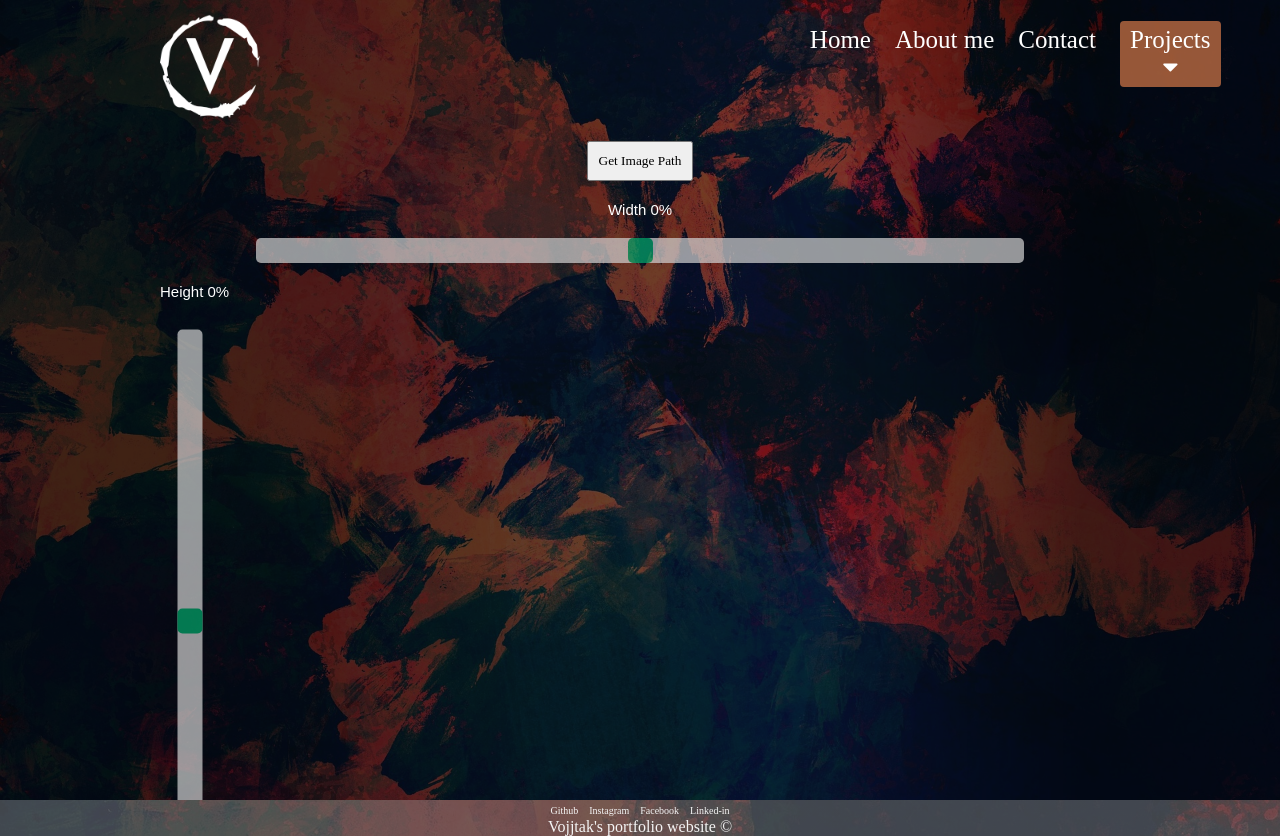
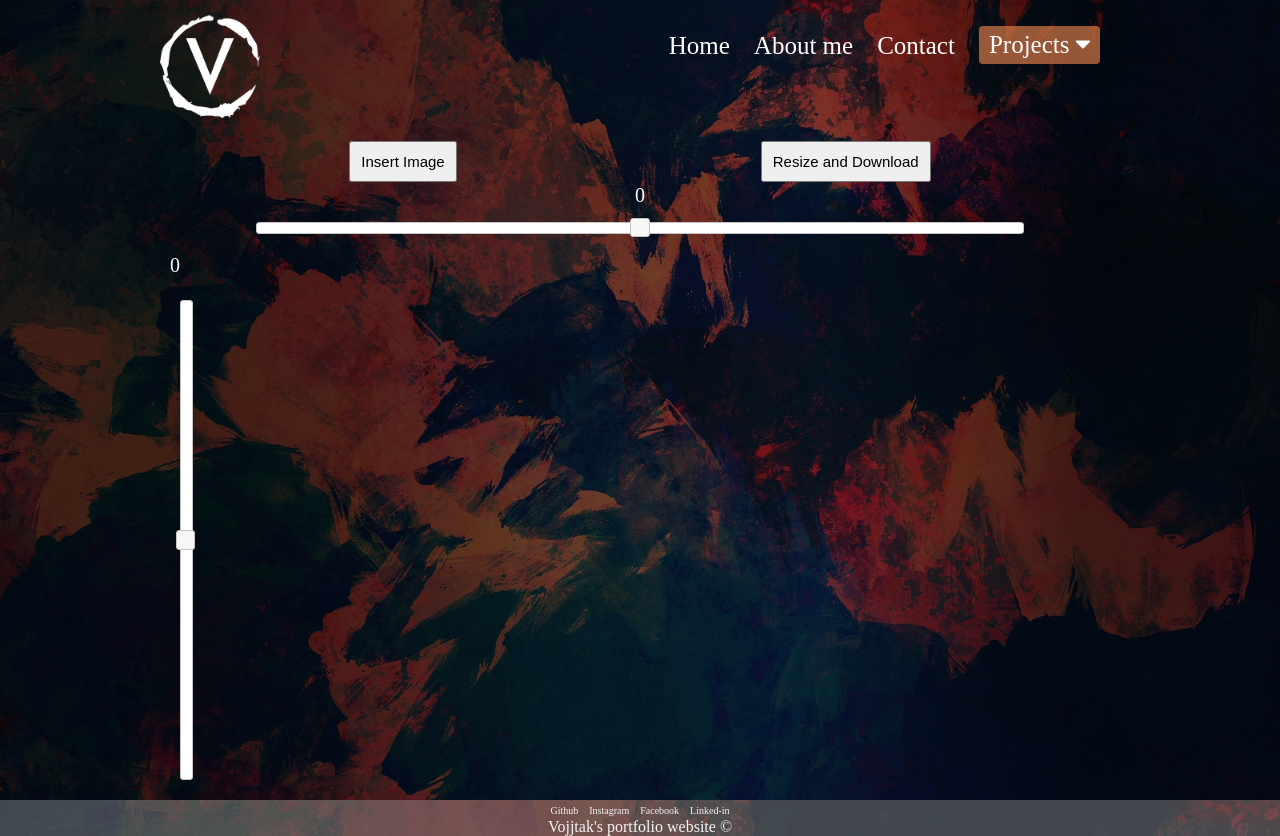
Before and after one commit to Vojjtak/Flask_portfolio_withApps, a Flask app: page /imageresizer in a window 1280 px wide. Run offline with Flask 3, Linux system fonts and the light colour scheme; some libraries are stand-ins or nearby versions.

Commit message:
Resizer not functional... displays image only. New jquery sliders.
Dropdown button recreated.

Recreated part of site responsibility.

```diff
--- a/main.py
+++ b/main.py
@@ -5,6 +5,7 @@ from email.message import EmailMessage
 from emailing import PASSWORD, RECEIVER, SENDER
 import ssl
 import resizer
+from bs4 import BeautifulSoup
 
 
 app = Flask(__name__, template_folder='website/templates',
@@ -88,11 +89,14 @@ def img_res():
     return render_template("/apps/imageresizer.html")
 
 
-@app.route("/get_img_path", methods=['POST'])
+@app.route("/get_img_path", methods=['POST', 'GET'])
 def img_path():
     if request.method == "POST":
         image_name = resizer.choose_image()
+        print(request.form.get("sliderValue"))
         return jsonify({'image_name': image_name})
+
+
 
 # EXCEL ART #
 
--- a/resizer.py
+++ b/resizer.py
@@ -6,7 +6,10 @@ import os
 
 
 def choose_image():
-    image_path = tk.filedialog.askopenfilename()
+    root = tk.Tk()
+    root.withdraw()
+    root.attributes("-topmost", True)
+    image_path = tk.filedialog.askopenfilename(parent=root)
     name = os.path.split(image_path)
     img = Image.open(image_path)
     img.save(f"website/static/temp/{name[1]}")
--- a/website/static/js/script.js
+++ b/website/static/js/script.js
@@ -40,7 +40,7 @@ $(function() {
 
     $("#download-button").click(function(event) {
         event.preventDefault();
-        var url = $("#url-input").val(); // Get the URL from the hidden input
+        var url = $("#url-input").val();
         downloadVideo(url);
     });
 });
@@ -123,30 +123,3 @@ $(document).ready(function() {
         }
     );
 });
-
-document.addEventListener("DOMContentLoaded", function() {
-    var elem = document.querySelector('input[type="range"][name="1"]');
-
-    var rangeValue = function(){
-        var newValue = elem.value;
-        var target = document.querySelector('.value_horizontal');
-        target.innerHTML = 'Width '+ newValue + '%';
-
-    }
-
-    elem.addEventListener("input", rangeValue);
-});
-
-
-
-document.addEventListener("DOMContentLoaded", function() {
-    var elem = document.querySelector('input[type="range"][name="2"]');
-
-    var rangeValue = function(){
-        var newValue = elem.value;
-        var target = document.querySelector('.value_vertical');
-        target.innerHTML = 'Height ' + newValue + '%';
-    }
-
-    elem.addEventListener("input", rangeValue);
-});
--- a/website/static/styles/index.css
+++ b/website/static/styles/index.css
@@ -111,6 +111,10 @@ navigation {
     background-attachment: fixed;
 }
 
+nav {
+
+}
+
 ul {
     margin-top: 16px;
 }
@@ -122,8 +126,6 @@ nav ul {
 nav ul li {
     display: inline-block;
     margin-left: 20px;
-    margin-top: 10px;
-    position: sticky;
 }
 
 .navbar ul li a:link,
@@ -142,6 +144,11 @@ nav ul li {
 }
 
 /****************************** Navigation Dropdown ******************************/
+.roll {
+    position: relative;
+    top: 10px;
+}
+
 .dropdown {
   overflow: hidden;
   width: 100%;
@@ -159,8 +166,8 @@ nav ul li {
   background-color: rgba(214, 121, 73, 0.7);
   border-radius: 4px;
   font-family: inherit;
-  position: absolute;
-  top: -27px;
+  position: inherit;
+  margin-right: 20px;
 
 }
 
@@ -172,25 +179,27 @@ nav ul li {
   display: none;
   position: absolute;
   background-color: rgba(214, 121, 73, 1);
-  min-width: 160px;
+  width: 160px;
   box-shadow: 0px 8px 16px 0px rgba(0,0,0,0.7);
   z-index: 2;
   max-height: 400px;
   overflow-y: auto;
   border-radius: 5px;
-  position: absolute;
-  top: 12px;
+  top: 38px;
 
 }
-
+.dropdown-content p {
+    font-size: 20px;
+}
 .dropdown-content a {
   float: none;
-  padding: 5px 5px;
+  padding: 5px 10px;
   margin-top: 10px;
   margin-bottom: 10px;
   text-decoration: none;
   display: block;
-  text-align: left;
+  text-align: center;
+  font-size: 10px;
   max-height: 200px; /* Adjust the maximum height as needed */
   overflow-y: auto;
 }
@@ -310,6 +319,12 @@ body {
     font-family: Arial;
 }
 /****************************** YTB download ******************************/
+
+#last {
+    text-align: center;
+    margin-top: 30px;
+    font-size: 40px;
+}
 
 #url-input {
     width: 80%;
@@ -438,86 +453,44 @@ td {
 
 /************************* image resizer *****************************/
 /************************* HORIZONTAL SLIDER *****************************/
-
-/* The slider itself */
-.horizontal_slider {
-    border-radius: 5px;
-  -webkit-appearance: none;  /* Override default CSS styles */
-  appearance: none;
-  width: 80%; /* Full-width */
-  height: 25px; /* Specified height */
-  background: #d3d3d3; /* Grey background */
-  outline: none; /* Remove outline */
-  opacity: 0.7; /* Set transparency (for mouse-over effects on hover) */
-  -webkit-transition: .2s; /* 0.2 seconds transition on hover */
-  transition: opacity .2s;
+.sliders {
+    display: block;
+    margin: 0 auto;
+    height: 0;
 }
 
-/* Mouse-over effects */
-.horizontal_slider:hover {
-  opacity: 1; /* Fully shown on mouse-over */
+
+#slider_height {
+    height: 60%;
+    max-width: 920px;
+    display: grid;
+    margin: 0 20px 20px 20px;
+    position: absolute;
+    top: 300px;
 }
 
-/* The slider handle (use -webkit- (Chrome, Opera, Safari, Edge) and -moz- (Firefox) to override default look) */
-.horizontal_slider::-webkit-slider-thumb {
-    border-radius: 5px;
-  -webkit-appearance: none; /* Override default look */
-  appearance: none;
-  width: 25px; /* Set a specific slider handle width */
-  height: 25px; /* Slider handle height */
-  background: #04AA6D; /* Green background */
-  cursor: pointer; /* Cursor on hover */
+#value_height {
+    font-size: 20px;
+    color: white;
+    position: relative;
+    text-align: center;
+    top: -70px;
+    display: block;
+    margin-right: 20px;
+}
+/************************* VERTICAL SLIDER *****************************/
+#slider_width {
+    width: 80%;
+    display: block;
+    margin: 20px auto 20px auto;
 }
 
-.horizontal_slider::-moz-range-thumb {
-  width: 25px; /* Set a specific slider handle width */
-  height: 25px; /* Slider handle height */
-  background: #04AA6D; /* Green background */
-  cursor: pointer; /* Cursor on hover */
-}
+#value_width {
+    font-size: 20px;
+    color: white;
+    float: left;
+    margin-left: 10px;
 
-#width {
-    display: block;
-    margin: 20px auto;
-}
-
-/************************* VERTICAL SLIDER *****************************/
-  .vertical_slider {
-        appearance: none;
-        width: 583px;
-        height: 25px;
-        float: left;
-        display: block;
-        margin: -130px 0px 0px 30px;
-        border-radius: 5px;
-        background: #d3d3d3;
-        outline: none;
-        opacity: 0.7;
-        transition: opacity 0.2s;
-        transform: rotate(270deg);
-        transform-origin: left;
-    }
-
-    .vertical_slider:hover {
-  opacity: 1; /* Fully shown on mouse-over */
-}
-
-/* The slider handle (use -webkit- (Chrome, Opera, Safari, Edge) and -moz- (Firefox) to override default look) */
-.vertical_slider::-webkit-slider-thumb {
-    border-radius: 5px;
-  -webkit-appearance: none; /* Override default look */
-  appearance: none;
-  width: 25px; /* Set a specific slider handle width */
-  height: 25px; /* Slider handle height */
-  background: #04AA6D; /* Green background */
-  cursor: pointer; /* Cursor on hover */
-}
-
-.vertical_slider::-moz-range-thumb {
-  width: 25px; /* Set a specific slider handle width */
-  height: 25px; /* Slider handle height */
-  background: #04AA6D; /* Green background */
-  cursor: pointer; /* Cursor on hover */
 }
 /**************************** RESIZER BUTTON *********************/
 .resizer_buttons {
@@ -557,24 +530,39 @@ margin-right: 10px;
     width: auto;
 }
 
+
 .res_img img {
     display: block;
-    margin: 20px auto 0 auto;
+    margin: 40px auto 0 auto;
+    max-width: 400px;
 }
 
 .res_img {
-    margin: 30px auto 0px auto;
-    width: 500px;
-    height: 700px;
+    margin-top: 80px;
 }
 
 .insert_button {
     text-align: center;
+}
+
+#image_name {
+    text-align: center;
     margin-bottom: 20px;
+    padding: 10px;
+    font-family: Arial;
+    font-size: 15px;
+    margin-right: 250px;
 }
-#image_name {
+
+#resize_button {
+    text-align: center;
+    margin-bottom: 20px;
     padding: 10px;
+    font-family: Arial;
+    font-size: 15px;
+    margin-left: 50px;
 }
+
 
 /*** Stop floating ***/
 .clearfix{zoom: 1}
--- a/website/templates/apps/imageresizer.html
+++ b/website/templates/apps/imageresizer.html
@@ -2,8 +2,9 @@
 {% block title %}Ytb Download{% endblock %}
 {% block content %}
 
+
 <header class="about-me">
-    <div class="base-navigation">
+
             <div class="nav-bar row">
                     <div id="logo">
                         <a href="http://127.0.0.1:5000/"><img src="{{ url_for('static', filename='images/logos.png')}}" alt=""></a>
@@ -16,16 +17,17 @@
                         <li><a href="http://127.0.0.1:5000/">Home</a></li>
                         <li><a href="http://127.0.0.1:5000/about_me">About me</a></li>
                         <li><a href="http://127.0.0.1:5000/contact">Contact</a></li>
-                        <li> <div class="dropdown">
+                        <li class="roll"> <div class="dropdown row">
 
                                 <button class="dropbtn">Projects
                                     <i class="fa fa-caret-down"></i>
                                 </button>
 
                                     <div class="dropdown-content">
-                                          <a href="http://127.0.0.1:5000/downloader">Youtube Downloader</a>
-                                          <a href="http://127.0.0.1:5000/imageresizer">Image Resizer</a>
-                                          <a href="http://127.0.0.1:5000/downloader">Clip Maker</a>
+                                          <a href="http://127.0.0.1:5000/downloader"><p>YouTube Downloader</p></a>
+                                          <a href="http://127.0.0.1:5000/imageresizer"><p>Image Resizer</p></a>
+                                          <a href="http://127.0.0.1:5000/downloader"><p>Clip Maker</p></a>
+                                          <a href="http://127.0.0.1:5000/excelart"><p>Excel Pixel Art</p></a>
 
                                     </div>
                              </div>
@@ -37,40 +39,75 @@
             </div>
             <!-------------------------- Floating cancel ------------------------------>
             <div class="clearfix"></div>
+
+
+    <div class="insert_button">
+        <button id="image_name" name="ahoj">Insert Image</button>
+
+        <button id="resize_button">Resize and Download</button>
+
     </div>
-    <div class="insert_button">
-        <button id="image_name">Get Image Path</button>
-    </div>
-<section class="resizer_section row">
-
-        <div class="post_image">
-            <form method="post" id="findimage">
-
-                <div class="slidecontainer_width">
-                    <div class="value_horizontal">Width 0%</div>
-                    <input type="range" min="-100" max="100" step="1" value="0" class="horizontal_slider" id="width" name="1">
-                    <div class="value_vertical">Height 0%</div>
-
-                    <div class="res_img">
-                        <img id="img_result" src="">
-                    </div>
-
-                </div>
-                <div class="slidecontainer_height">
-
-                    <input type="range" min="-100" max="100" step="1" value="0" class="vertical_slider row" id="height" name="2">
-                </div>
-
-            </form>
 
 
 
+
+
+<section class="">
+    <div class="row">
+        <div class="sliders">
+
+        <div id="slider_height"></div>
+        <div id="slider_width"></div>
+
+        <div id="value_width">0</div>
+        <div id="value_height">0</div>
+        <input type="hidden" id="slider_value" name="slider_value" value="0">
         </div>
+
+
+         <div class="res_img">
+
+            <img id="img_result" src="">
+
+        </div>
+</div>
 
 </section>
 
 </header>
 
+<script>
+
+$("#slider_height").slider(
+{
+            value:0,
+            min: -100,
+            max: 100,
+            step: 1,
+            orientation: "vertical",
+            slide: function( event, ui ) {
+                $( "#value_width" ).html( ui.value + "%" );
+                $("#slider_value").val(ui.value);
+            }
+}
+
+);$("#slider_width").slider(
+{
+            value:0,
+            min: -100,
+            max: 100,
+            step: 1,
+            orientation: "horizontal",
+            slide: function( event, ui ) {
+                $( "#value_height" ).html( ui.value + "%" );
+
+            }
+        }
+);
+
+
+
+</script>
 
 
 {% endblock %}
--- a/website/templates/base.html
+++ b/website/templates/base.html
@@ -22,7 +22,10 @@
 
     <link rel="stylesheet" href="https://cdnjs.cloudflare.com/ajax/libs/font-awesome/4.7.0/css/font-awesome.min.css">
 
-
+    <link rel="stylesheet" href="//code.jquery.com/ui/1.12.1/themes/smoothness/jquery-ui.css">
+    <style>#slider { margin: 10px; }  </style>
+    <script src="//code.jquery.com/jquery-1.12.4.js"></script>
+    <script src="//code.jquery.com/ui/1.12.1/jquery-ui.js"></script>
 </head>
 
 <body>
--- a/website/templates/projects.html
+++ b/website/templates/projects.html
@@ -15,7 +15,7 @@
                 <ul>
                     <li><a href="http://127.0.0.1:5000/">Home</a></li>
                     <li><a href="http://127.0.0.1:5000/about_me">About me</a></li>
-                    <li><a href="http://127.0.0.1:5000/projects">Projects</a></li>
+                    <li class="roll"><a href="http://127.0.0.1:5000/projects">Projects</a></li>
                     <li><a href="http://127.0.0.1:5000/contact">Contact</a></li>
                 </ul>
                 <div class="clearfix"></div>
```
Also changed, not shown: website/static/styles/queries.css (+20 -0 lines), website/templates/about-me.html (+5 -4 lines), website/templates/apps/downloader.html (+9 -4 lines), website/templates/contact.html (+5 -4 lines), website/templates/index.html (+5 -4 lines).
